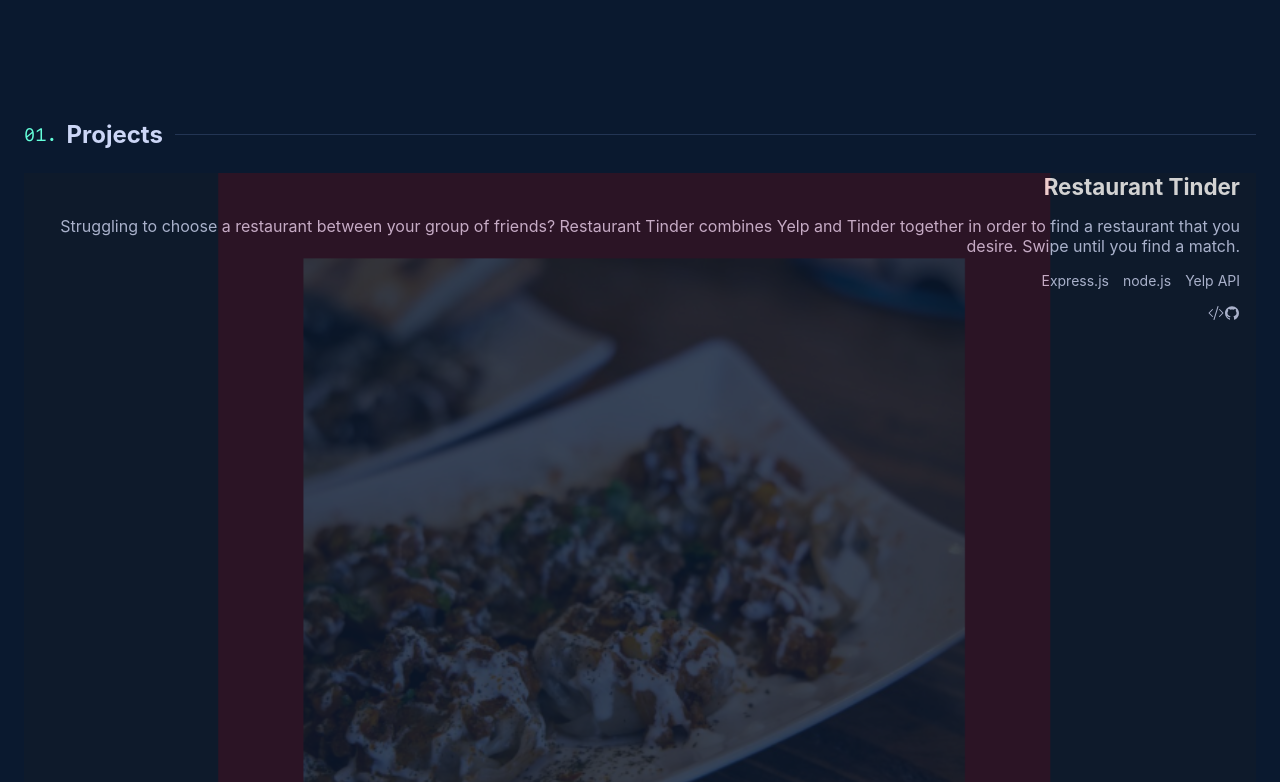
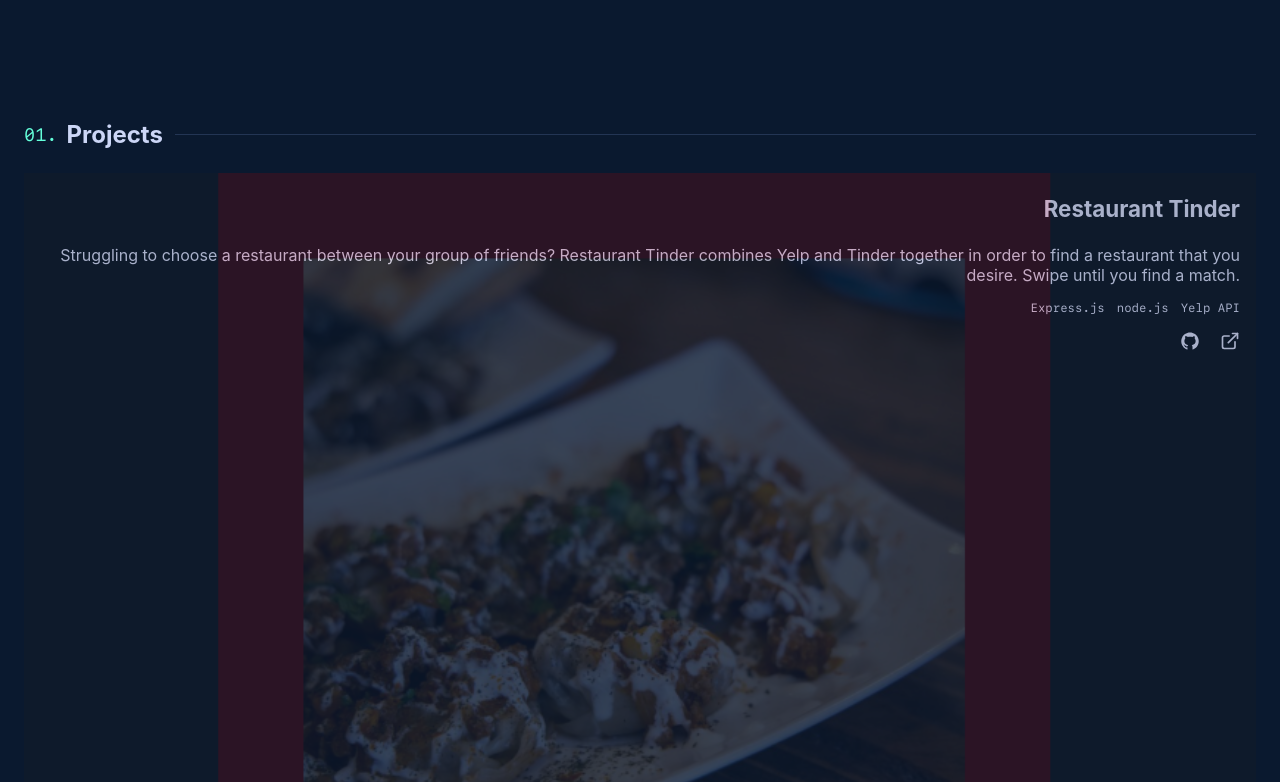
Before and after one commit to slampham/Portfolio, a React (Create React App) app: page / in a window 1280 px wide. Shown: the part 680-1462 px from the top of the page. Built offline with nearby package versions, Linux system fonts and the light colour scheme.

Commit message:
Added skills section

```diff
--- a/src/components/App.js
+++ b/src/components/App.js
@@ -1,12 +1,13 @@
 import React from 'react'
+import {ContextProvider} from '../contexts/Context'
+import GlobalStyle from '../styles/GlobalStyle'
+import styled from 'styled-components'
 
-import {ContextProvider} from '../contexts/Context'
 import Nav from './Nav'
 import Cover from './Cover'
 import Section from './Section'
 import Projects from './Projects'
-import GlobalStyle from '../styles/GlobalStyle'
-import styled from 'styled-components'
+import Skills from './Skills'
 
 const StyledApp = styled.div`
   counter-reset: sectionCounter;
@@ -22,7 +23,9 @@ function App() {
         <Section header='Projects'>
           <Projects />
         </Section>
-        <Section header='Skills'/>
+        <Section header='Skills'>
+          <Skills />
+        </Section>
         <Section header="Let's get in touch!"/>
       </StyledApp>
     </ContextProvider>
--- a/src/components/Project.js
+++ b/src/components/Project.js
@@ -2,7 +2,7 @@ import React from 'react'
 import styled from 'styled-components'
 import PropTypes from 'prop-types'
 import { AiFillGithub } from 'react-icons/ai';
-import { BsCodeSlash } from 'react-icons/bs';
+import { FiExternalLink } from 'react-icons/fi';
 
 const StyledProject = styled.div`
   position: relative;
@@ -10,26 +10,33 @@ const StyledProject = styled.div`
   figcaption {
     padding: 0 1em;
     position: absolute;
-    display: grid;
-    row-gap: 1em;
+
+    > * {
+      margin: 1em 0;
+    }
 
     h3 {
-      color: var(--lightest-slate);
       font-size: 1.4rem;
-      filter: brightness(2);
     }
 
     ul {
+      list-style-type: none;
       display: flex;
-      justify-content: flex-end;
+      font: .75rem 'SF Mono';
 
       li {
-        font-size: 14px;
-        display: inline-block;
 
         & + li {
           margin-left: 1em;
         }
+      }
+    }
+
+    a {
+      font-size: 1.25rem;
+
+      & + a {
+        margin-left: 1em;
       }
     }
   }
@@ -52,10 +59,10 @@ function Project(props) {
 
         <div>
           <a href={code}>
-            <BsCodeSlash />
+            <AiFillGithub/>
           </a>
           <a href={site}>
-            <AiFillGithub />
+            <FiExternalLink />
           </a>
         </div>
       </figcaption>
@@ -75,4 +82,5 @@ Project.propTypes = {
   site: PropTypes.string,
 }
 
+export { StyledProject }
 export default Project
--- a/src/components/Projects.js
+++ b/src/components/Projects.js
@@ -1,15 +1,19 @@
 import React from 'react'
 import styled from 'styled-components'
-import Project from './Project'
+import Project, { StyledProject } from './Project'
 import RestaurantTinder from '../images/Restaurant Tinder.png'
+import TenXDev from '../images/10x Dev.png'
 
 const StyledProjects = styled.section`
-  figcaption:nth-child(odd) {
+  display: grid;
+  row-gap: 5em;
+
+  ${StyledProject}:nth-child(odd) {
     text-align: right;
-  }
 
-  figcaption:nth-child(even) {
-    text-align: left;
+    ul {
+      justify-content: flex-end;
+    }
   }
 `
 
@@ -25,14 +29,14 @@ function Projects() {
         site='https://restaurant-tinder-.glitch.me/'
       />
 
-      {/* <Project
-        img=''
+      <Project
+        img={TenXDev}
         name='10x Developer'
         desc='A research project for understanding what separates the 10x developers from average ones. Some factors may surprise you. Did you know 10x developers have 5000% more issue comments than regular developers?'
         techs={['BigQuery', 'Github API', 'Radon']}
         code=''
         site=''
-      /> */}
+      />
     </StyledProjects>
   )
 }
--- a/src/components/Section.js
+++ b/src/components/Section.js
@@ -5,10 +5,6 @@ import PropTypes from 'prop-types'
 const StyledSection = styled.section`
   min-height: 100vh;
   color: var(--lightest-slate);
-
-  display: flex;
-  flex-direction: column;
-  justify-content: center;
 
   h2 {
     display: flex;
--- /dev/null
+++ b/src/components/Skills.js
@@ -0,0 +1,65 @@
+import React from 'react'
+import styled from 'styled-components'
+
+import { FaCss3, FaHtml5, FaPython, FaReact, FaNodeJs, FaJava } from 'react-icons/fa'
+import { SiJavascript, SiCplusplus } from 'react-icons/si'
+import { DiGitBranch } from 'react-icons/di'
+
+const StyledSection = styled.section`
+  display: grid;
+  grid-template-columns: 1fr 1fr;
+  row-gap: 2em;
+  text-align: center;
+
+  h4 {
+    font-size: 1.25rem;
+  }
+
+  ul {
+    list-style: none;
+  }
+`
+
+
+function Skills() {
+  return (
+    <StyledSection>
+      <div>
+        <h4>Front End</h4>
+        <ul>
+          <li>HTML <FaHtml5/></li>
+          <li>CSS <FaCss3/></li>
+          <li>JavaScript <SiJavascript/></li>
+          <li>React <FaReact/></li>
+        </ul>
+      </div>
+
+      <div>
+        <h4>Back End</h4>
+        <ul>
+          <li>node.js <FaNodeJs/></li>
+          <li>Express.js</li>
+        </ul>
+      </div>
+
+      <div>
+        <h4>Languages</h4>
+        <ul>
+          <li>Java <FaJava/></li>
+          <li>Python <FaPython/></li>
+          <li>C++ <SiCplusplus/></li>
+        </ul>
+      </div>
+
+      <div>
+        <h4>Technologies</h4>
+        <ul>
+          <li>Git <DiGitBranch/></li>
+        </ul>
+      </div>
+
+    </StyledSection>
+  )
+}
+
+export default Skills
```
Also changed, not shown: src/images/10x Dev.png (added).
